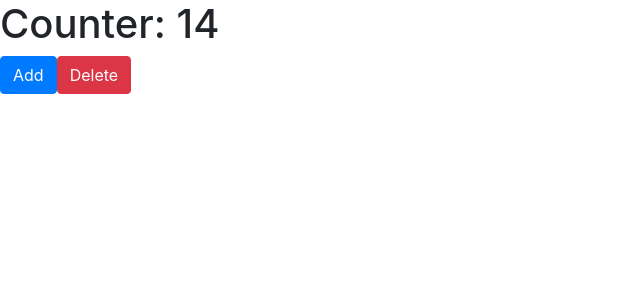
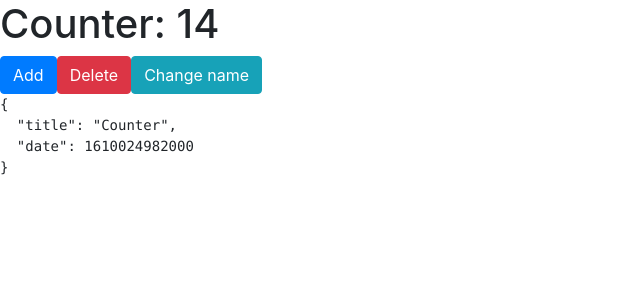
Before and after one commit to HellyZ/react-hooks, a React (Create React App) app: page / in a window 1280 px wide. Shown: the top 300 px of the page, without its empty margins (0-640 px from the left). Built offline with nearby package versions, Linux system fonts and the light colour scheme.

Commit message:
useState as object example

```diff
--- a/src/App.js
+++ b/src/App.js
@@ -15,6 +15,11 @@ function App() {
     return computeInitialCounter()
   })
 
+  const [state, setState] = useState({
+    title: 'Counter',
+    date: Date.now()
+  })
+
   function increment(){
     // setCounter(counter + 1);
     // setCounter(counter + 1);
@@ -28,11 +33,25 @@ function App() {
     setCounter(counter - 1);
   }
 
+  function updateTitle(){
+    setState(prev => {
+      return {
+        ...prev,
+        title: 'New name'
+      }
+    })
+  }
+
   return (
     <div>
      <h1>Counter: {counter}</h1>
      <button onClick={increment} className="btn btn-primary">Add</button>
      <button onClick={decrement} className="btn btn-danger">Delete</button>
+     <button onClick={updateTitle} className="btn btn-info">Change name</button>
+
+     <pre>
+       {JSON.stringify(state, null, 2)}
+     </pre>
     </div>
   );
 }
```
